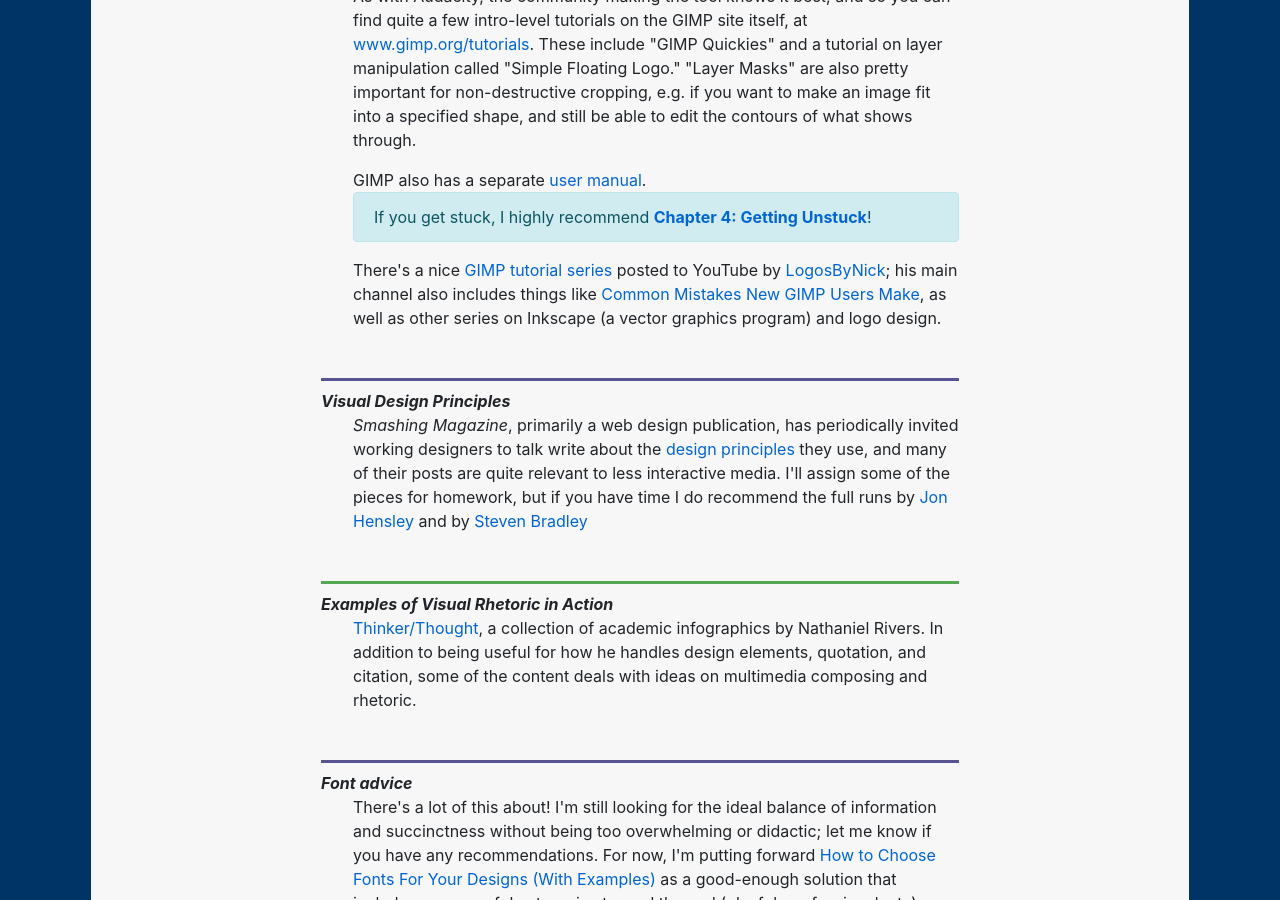
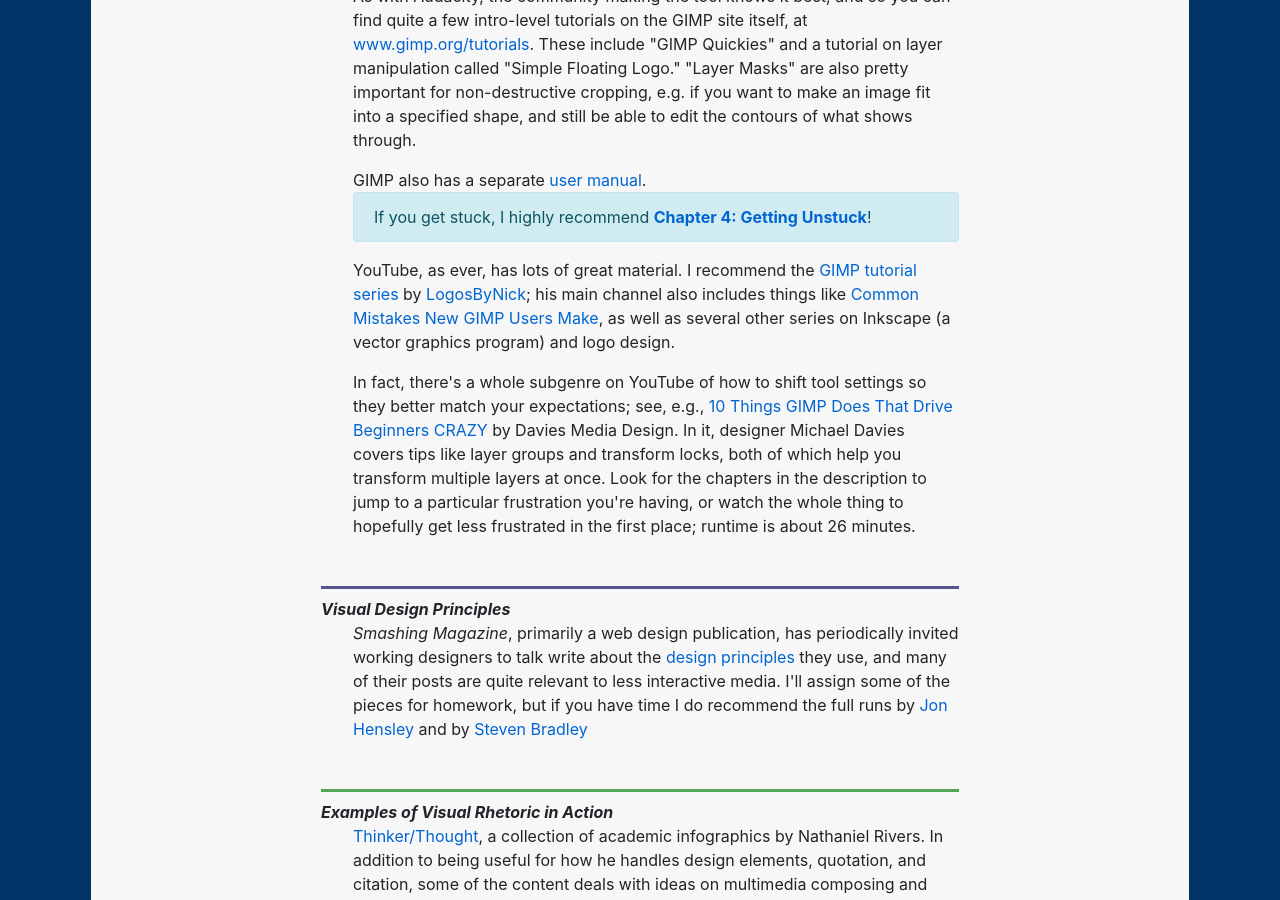
Before and after one commit to benmiller314/cdm2025spring, a Jekyll site: the page built from resources.md, in a window 1280 px wide and 900 px high, scrolled down 15783 px. Built offline with Jekyll 4.4.1, drawn with Linux system fonts in a browser that asks for light colours; our own code applies the rules of GitHub Pages for plain Markdown files.

Commit message:
add link to frustration-countering video

```diff
--- a/resources.md
+++ b/resources.md
@@ -336,7 +336,11 @@ Under the <a href="#assets">assets listings</a> above, you might find FontSquirr
 <dd>GIMP also has a separate <a href="https://docs.gimp.org/2.10/en/">user manual</a>.
     <div class="alert alert-info">If you get stuck, I highly recommend <strong><a href="https://docs.gimp.org/2.10/en/gimp-getting-unstuck.html">Chapter 4: Getting Unstuck</a></strong>!</div>
 </dd>
-<dd>There's a nice <a href="https://www.youtube.com/playlist?list=PLynG8gQD-n8Dl23X0o1HFu_5PmBl79niz">GIMP tutorial series</a> posted to YouTube by <a href="https://www.youtube.com/c/LogosByNick">LogosByNick</a>; his main channel also includes things like <a href="https://www.youtube.com/watch?v=JQj7uUGl6Sk">Common Mistakes New GIMP Users Make</a>, as well as other series on Inkscape (a vector graphics program) and logo design.</dd>
+<dd>
+    <p>YouTube, as ever, has lots of great material. I recommend the <a href="https://www.youtube.com/playlist?list=PLynG8gQD-n8Dl23X0o1HFu_5PmBl79niz">GIMP tutorial series</a> by <a href="https://www.youtube.com/c/LogosByNick">LogosByNick</a>; his main channel also includes things like <a href="https://www.youtube.com/watch?v=JQj7uUGl6Sk">Common Mistakes New GIMP Users Make</a>, as well as several other series on Inkscape (a vector graphics program) and logo design.</p>
+
+    <p>In fact, there's a whole subgenre on YouTube of how to shift tool settings so they better match your expectations; see, e.g., <a href="https://www.youtube.com/watch?v=edb92xr0vGA">10 Things GIMP Does That Drive Beginners CRAZY</a> by Davies Media Design. In it, designer Michael Davies covers tips like layer groups and transform locks, both of which help you transform multiple layers at once. Look for the chapters in the description to jump to a particular frustration you're having, or watch the whole thing to hopefully get less frustrated in the first place; runtime is about 26 minutes.</p>
+</dd>
 
 <dt>Visual Design Principles</dt>
 <dd><em>Smashing Magazine</em>, primarily a web design publication, has periodically invited working designers to talk write about the <a href="https://www.smashingmagazine.com/category/design-principles">design principles</a> they use, and many of their posts are quite relevant to less interactive media. I'll assign some of the pieces for homework, but if you have time I do recommend the full runs by <a href="https://www.smashingmagazine.com/2016/05/improve-your-designs-with-principles-similarity-proximity-part-1/">Jon Hensley</a> and by <a href="https://www.smashingmagazine.com/2015/06/design-principles-compositional-balance-symmetry-asymmetry/">Steven Bradley</a></dd>
```
